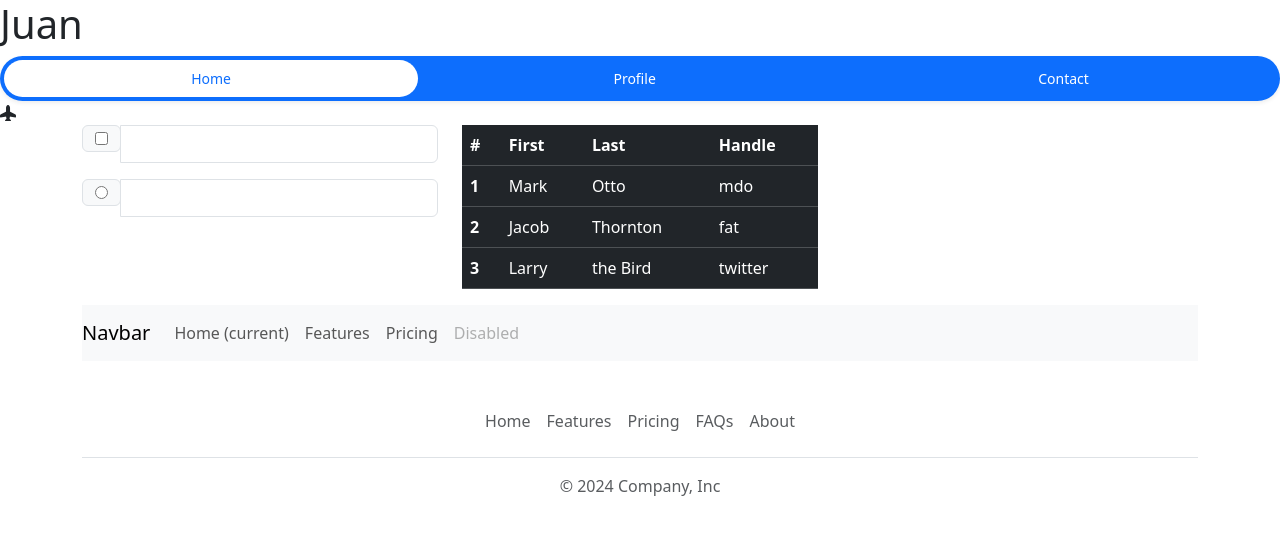
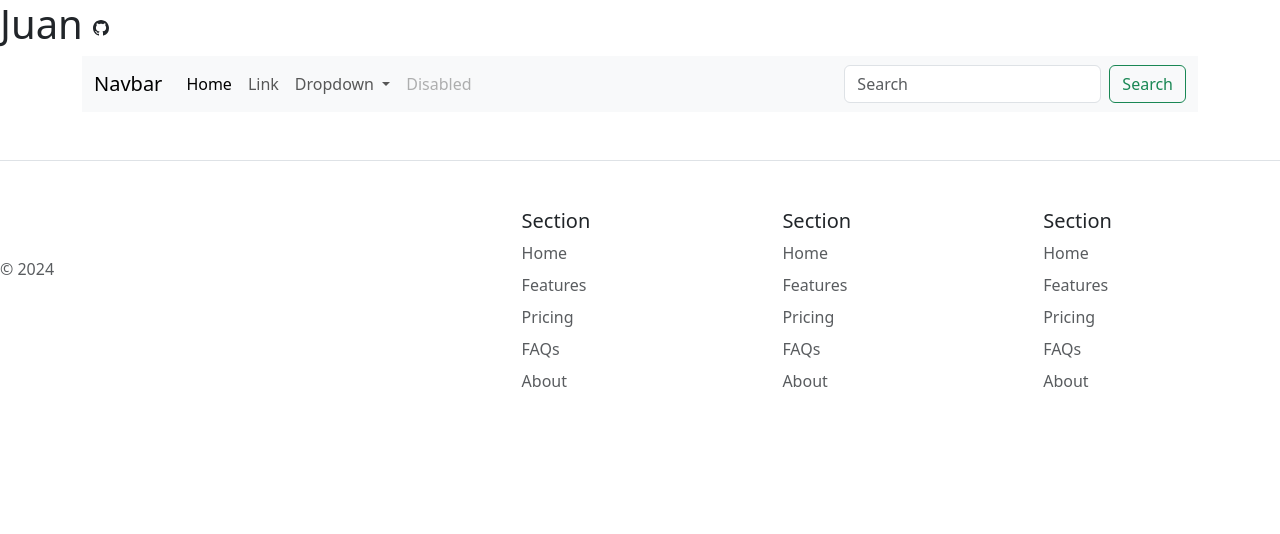
Before and after one commit to jmolmar-dev/angular_tutorial, an Angular app: page / in a window 1280 px wide. Shown: the top 534 px of the page. Built offline with nearby package versions, Linux system fonts and the light colour scheme.

Commit message:
Ejercicio 2 - Componentes NavBar y Footer

```diff
--- a/src/app/app.component.html
+++ b/src/app/app.component.html
@@ -1,73 +1,9 @@
-<h1>{{nombre}}</h1>
-<ul class="nav nav-pills nav-fill gap-2 p-1 small bg-primary rounded-5 shadow-sm" id="pillNav2" role="tablist" style="--bs-nav-link-color: var(--bs-white); --bs-nav-pills-link-active-color: var(--bs-primary); --bs-nav-pills-link-active-bg: var(--bs-white);">
-  <li class="nav-item" role="presentation">
-    <button class="nav-link active rounded-5" id="home-tab2" data-bs-toggle="tab" type="button" role="tab" aria-selected="true">Home</button>
-  </li>
-  <li class="nav-item" role="presentation">
-    <button class="nav-link rounded-5" id="profile-tab2" data-bs-toggle="tab" type="button" role="tab" aria-selected="false">Profile</button>
-  </li>
-  <li class="nav-item" role="presentation">
-    <button class="nav-link rounded-5" id="contact-tab2" data-bs-toggle="tab" type="button" role="tab" aria-selected="false">Contact</button>
-  </li>
-</ul>
-<i class="bi bi-airplane-fill"></i>
-
-<div class="container">
-  <div class="row">
-    <div class="col-md-4">
-      <div class="input-group mb-3">
-        <div class="input-group-prepend">
-          <div class="input-group-text">
-            <input type="checkbox" aria-label="Checkbox for following text input">
-          </div>
-        </div>
-        <input type="text" class="form-control" aria-label="Text input with checkbox">
-      </div>
-
-      <div class="input-group">
-        <div class="input-group-prepend">
-          <div class="input-group-text">
-          <input type="radio" aria-label="Radio button for following text input">
-          </div>
-        </div>
-        <input type="text" class="form-control" aria-label="Text input with radio button">
-      </div>
-    </div>
-    <div class="col-md-4">
-      <table class="table table-dark">
-        <thead>
-          <tr>
-            <th scope="col">#</th>
-            <th scope="col">First</th>
-            <th scope="col">Last</th>
-            <th scope="col">Handle</th>
-          </tr>
-        </thead>
-        <tbody>
-          <tr>
-            <th scope="row">1</th>
-            <td>Mark</td>
-            <td>Otto</td>
-            <td>mdo</td>
-          </tr>
-          <tr>
-            <th scope="row">2</th>
-            <td>Jacob</td>
-            <td>Thornton</td>
-            <td>fat</td>
-          </tr>
-          <tr>
-            <th scope="row">3</th>
-            <td>Larry</td>
-            <td>the Bird</td>
-            <td>twitter</td>
-          </tr>
-        </tbody>
-      </table>
-    </div>
-
-  </div>
-
+<h1>
+  {{nombre}}
+  <svg xmlns="http://www.w3.org/2000/svg" width="16" height="16" fill="currentColor" class="bi bi-github" viewBox="0 0 16 16">
+    <path d="M8 0C3.58 0 0 3.58 0 8c0 3.54 2.29 6.53 5.47 7.59.4.07.55-.17.55-.38 0-.19-.01-.82-.01-1.49-2.01.37-2.53-.49-2.69-.94-.09-.23-.48-.94-.82-1.13-.28-.15-.68-.52-.01-.53.63-.01 1.08.58 1.23.82.72 1.21 1.87.87 2.33.66.07-.52.28-.87.51-1.07-1.78-.2-3.64-.89-3.64-3.95 0-.87.31-1.59.82-2.15-.08-.2-.36-1.02.08-2.12 0 0 .67-.21 2.2.82.64-.18 1.32-.27 2-.27s1.36.09 2 .27c1.53-1.04 2.2-.82 2.2-.82.44 1.1.16 1.92.08 2.12.51.56.82 1.27.82 2.15 0 3.07-1.87 3.75-3.65 3.95.29.25.54.73.54 1.48 0 1.07-.01 1.93-.01 2.2 0 .21.15.46.55.38A8.01 8.01 0 0 0 16 8c0-4.42-3.58-8-8-8"/>
+  </svg>
+</h1>
 <app-navbar/>
 <app-footer/>
 <router-outlet />
--- a/src/app/components/footer/footer.component.html
+++ b/src/app/components/footer/footer.component.html
@@ -1,10 +1,45 @@
-<footer class="py-3 my-4">
-    <ul class="nav justify-content-center border-bottom pb-3 mb-3">
-      <li class="nav-item"><a href="#" class="nav-link px-2 text-body-secondary">Home</a></li>
-      <li class="nav-item"><a href="#" class="nav-link px-2 text-body-secondary">Features</a></li>
-      <li class="nav-item"><a href="#" class="nav-link px-2 text-body-secondary">Pricing</a></li>
-      <li class="nav-item"><a href="#" class="nav-link px-2 text-body-secondary">FAQs</a></li>
-      <li class="nav-item"><a href="#" class="nav-link px-2 text-body-secondary">About</a></li>
+<footer class="row row-cols-1 row-cols-sm-2 row-cols-md-5 py-5 my-5 border-top">
+  <div class="col mb-3">
+    <a href="/" class="d-flex align-items-center mb-3 link-body-emphasis text-decoration-none">
+      <svg class="bi me-2" width="40" height="32"><use xlink:href="#bootstrap"></use></svg>
+    </a>
+    <p class="text-body-secondary">© 2024</p>
+  </div>
+
+  <div class="col mb-3">
+
+  </div>
+
+  <div class="col mb-3">
+    <h5>Section</h5>
+    <ul class="nav flex-column">
+      <li class="nav-item mb-2"><a href="#" class="nav-link p-0 text-body-secondary">Home</a></li>
+      <li class="nav-item mb-2"><a href="#" class="nav-link p-0 text-body-secondary">Features</a></li>
+      <li class="nav-item mb-2"><a href="#" class="nav-link p-0 text-body-secondary">Pricing</a></li>
+      <li class="nav-item mb-2"><a href="#" class="nav-link p-0 text-body-secondary">FAQs</a></li>
+      <li class="nav-item mb-2"><a href="#" class="nav-link p-0 text-body-secondary">About</a></li>
     </ul>
-    <p class="text-center text-body-secondary">© 2024 Company, Inc</p>
-  </footer>
+  </div>
+
+  <div class="col mb-3">
+    <h5>Section</h5>
+    <ul class="nav flex-column">
+      <li class="nav-item mb-2"><a href="#" class="nav-link p-0 text-body-secondary">Home</a></li>
+      <li class="nav-item mb-2"><a href="#" class="nav-link p-0 text-body-secondary">Features</a></li>
+      <li class="nav-item mb-2"><a href="#" class="nav-link p-0 text-body-secondary">Pricing</a></li>
+      <li class="nav-item mb-2"><a href="#" class="nav-link p-0 text-body-secondary">FAQs</a></li>
+      <li class="nav-item mb-2"><a href="#" class="nav-link p-0 text-body-secondary">About</a></li>
+    </ul>
+  </div>
+
+  <div class="col mb-3">
+    <h5>Section</h5>
+    <ul class="nav flex-column">
+      <li class="nav-item mb-2"><a href="#" class="nav-link p-0 text-body-secondary">Home</a></li>
+      <li class="nav-item mb-2"><a href="#" class="nav-link p-0 text-body-secondary">Features</a></li>
+      <li class="nav-item mb-2"><a href="#" class="nav-link p-0 text-body-secondary">Pricing</a></li>
+      <li class="nav-item mb-2"><a href="#" class="nav-link p-0 text-body-secondary">FAQs</a></li>
+      <li class="nav-item mb-2"><a href="#" class="nav-link p-0 text-body-secondary">About</a></li>
+    </ul>
+  </div>
+</footer>
--- a/src/app/components/navbar/navbar.component.html
+++ b/src/app/components/navbar/navbar.component.html
@@ -1,22 +1,42 @@
-<nav class="navbar navbar-expand-lg navbar-light bg-light">
+<div class="container">
+  <div class="row">
+    <div class="col-md-12">
+      <nav class="navbar navbar-expand-lg bg-body-tertiary">
+        <div class="container-fluid">
           <a class="navbar-brand" href="#">Navbar</a>
-    <button class="navbar-toggler" type="button" data-toggle="collapse" data-target="#navbarNav" aria-controls="navbarNav" aria-expanded="false" aria-label="Toggle navigation">
+          <button class="navbar-toggler" type="button" data-bs-toggle="collapse" data-bs-target="#navbarSupportedContent" aria-controls="navbarSupportedContent" aria-expanded="false" aria-label="Toggle navigation">
             <span class="navbar-toggler-icon"></span>
           </button>
-    <div class="collapse navbar-collapse" id="navbarNav">
-      <ul class="navbar-nav">
-        <li class="nav-item active">
-          <a class="nav-link" href="#">Home <span class="sr-only">(current)</span></a>
+          <div class="collapse navbar-collapse" id="navbarSupportedContent">
+            <ul class="navbar-nav me-auto mb-2 mb-lg-0">
+              <li class="nav-item">
+                <a class="nav-link active" aria-current="page" href="#">Home</a>
               </li>
               <li class="nav-item">
-          <a class="nav-link" href="#">Features</a>
+                <a class="nav-link" href="#">Link</a>
+              </li>
+              <li class="nav-item dropdown">
+                <a class="nav-link dropdown-toggle" href="#" role="button" data-bs-toggle="dropdown" aria-expanded="false">
+                  Dropdown
+                </a>
+                <ul class="dropdown-menu">
+                  <li><a class="dropdown-item" href="#">Action</a></li>
+                  <li><a class="dropdown-item" href="#">Another action</a></li>
+                  <li><hr class="dropdown-divider"></li>
+                  <li><a class="dropdown-item" href="#">Something else here</a></li>
+                </ul>
               </li>
               <li class="nav-item">
-          <a class="nav-link" href="#">Pricing</a>
-        </li>
-        <li class="nav-item">
-          <a class="nav-link disabled" href="#">Disabled</a>
+                <a class="nav-link disabled" aria-disabled="true">Disabled</a>
               </li>
             </ul>
+            <form class="d-flex" role="search">
+              <input class="form-control me-2" type="search" placeholder="Search" aria-label="Search">
+              <button class="btn btn-outline-success" type="submit">Search</button>
+            </form>
+          </div>
         </div>
       </nav>
+    </div>
+  </div>
+</div>
```
Lines whose indentation alone changed are shown as unchanged.
